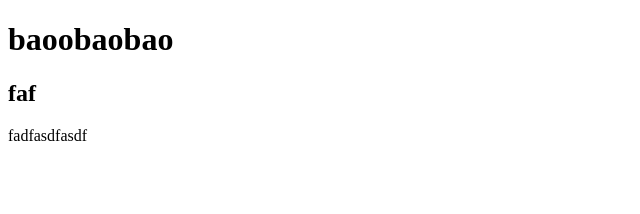
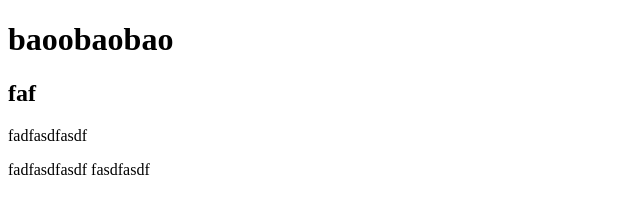
Before and after one commit to NguyenVuBao15071999/new, a plain HTML site: page index.html in a window 1280 px wide. Shown: the whole page, without its empty margins (0-640 px from the left). Drawn offline with Linux system fonts and the light colour scheme.

Commit message:
add dafasdfasdffsd

```diff
--- a/index.html
+++ b/index.html
@@ -10,6 +10,8 @@
     <h1>baoobaobao</h1>
     <h2>faf</h2>
     <p>fadfasdfasdf</p>
+    fadfasdfasdf
+    fasdfasdf
 
 </body>
 </html>
```
